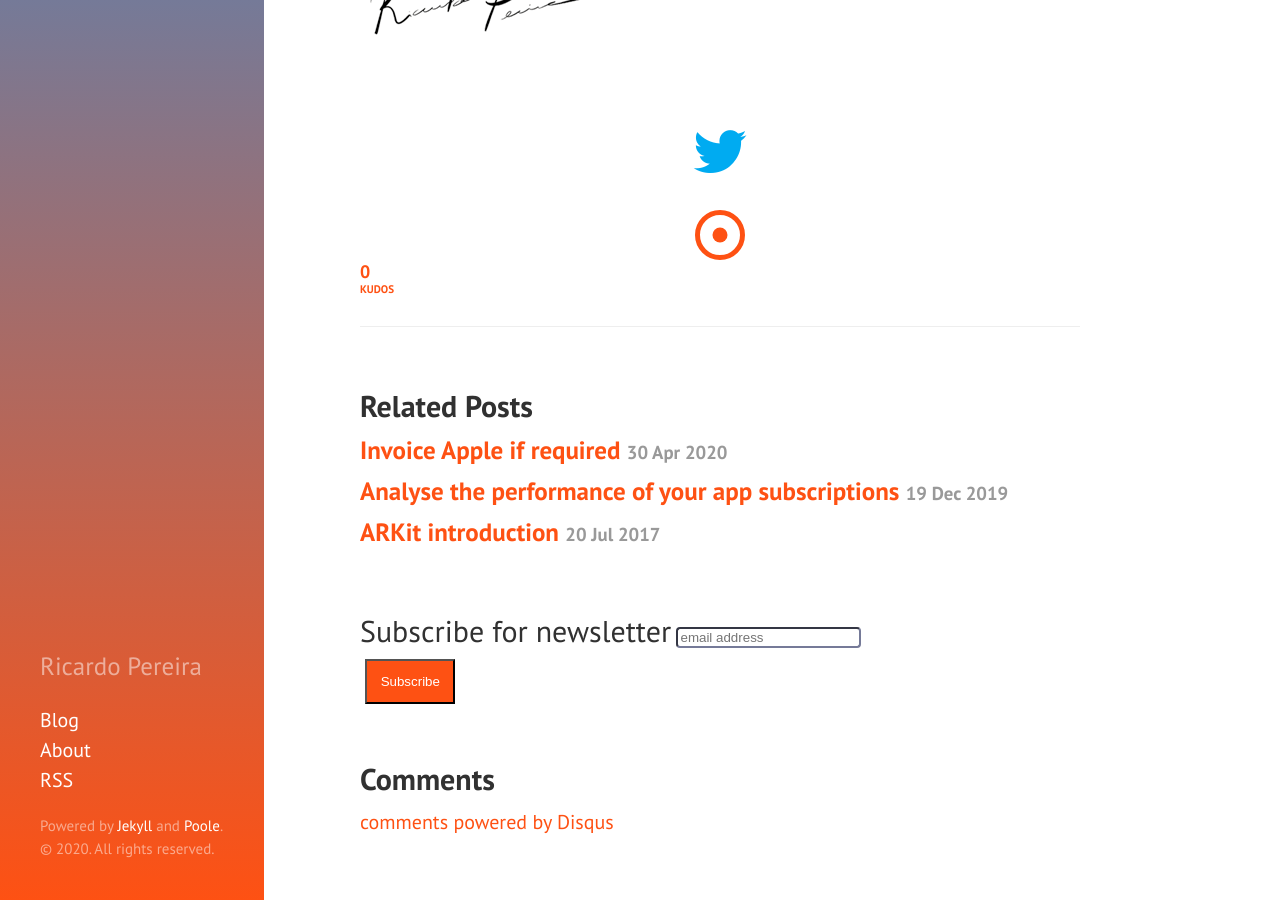
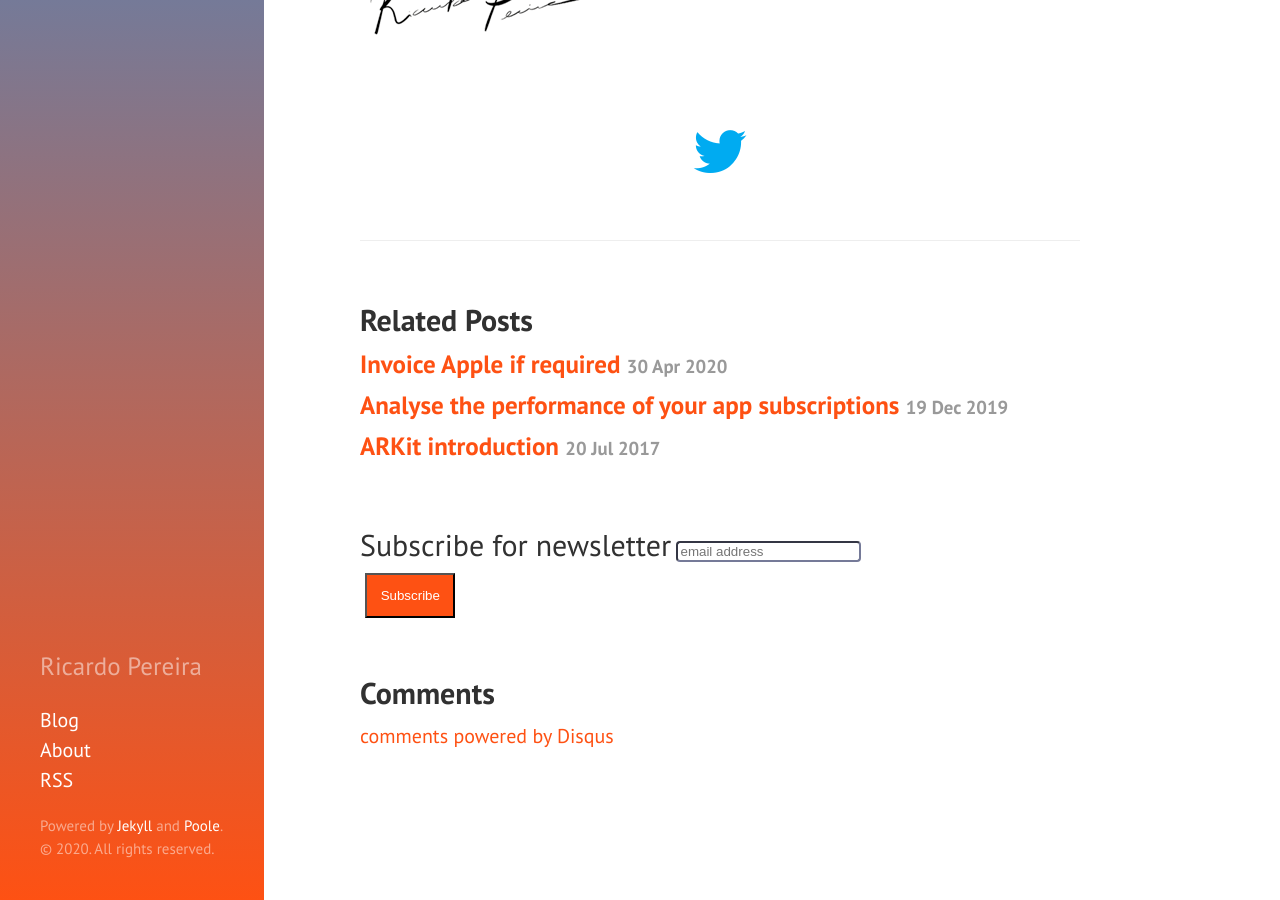
Before and after one commit to ricardopereira/blog, a Jekyll site: the page built from _posts/2016-08-16-EN-fastlane.md, in a window 1280 px wide and 900 px high, scrolled down 645 px. Built offline with Jekyll 4.4.1, drawn with Linux system fonts in a browser that asks for light colours; nearby versions of some CDN libraries; comment, search, counter and statistics services are not loaded.

Commit message:
Remove Kudos

```diff
--- a/_layouts/post.html
+++ b/_layouts/post.html
@@ -40,7 +40,6 @@ $(function(){
   <a href="https://twitter.com/share?url={{ site.url }}{{ page.url }}&amp;text={{ page.title }}:&amp;via=ricardopereiraw" class="twitter-button buzz-out" title="Share this article on Twitter" target="_blank"><i class="fa fa-twitter fa-3x"></i></a>
 </div>
 
-<rate class="kudo"></rate>
 <br/>
 
 {% include relatedposts.html %}
```
